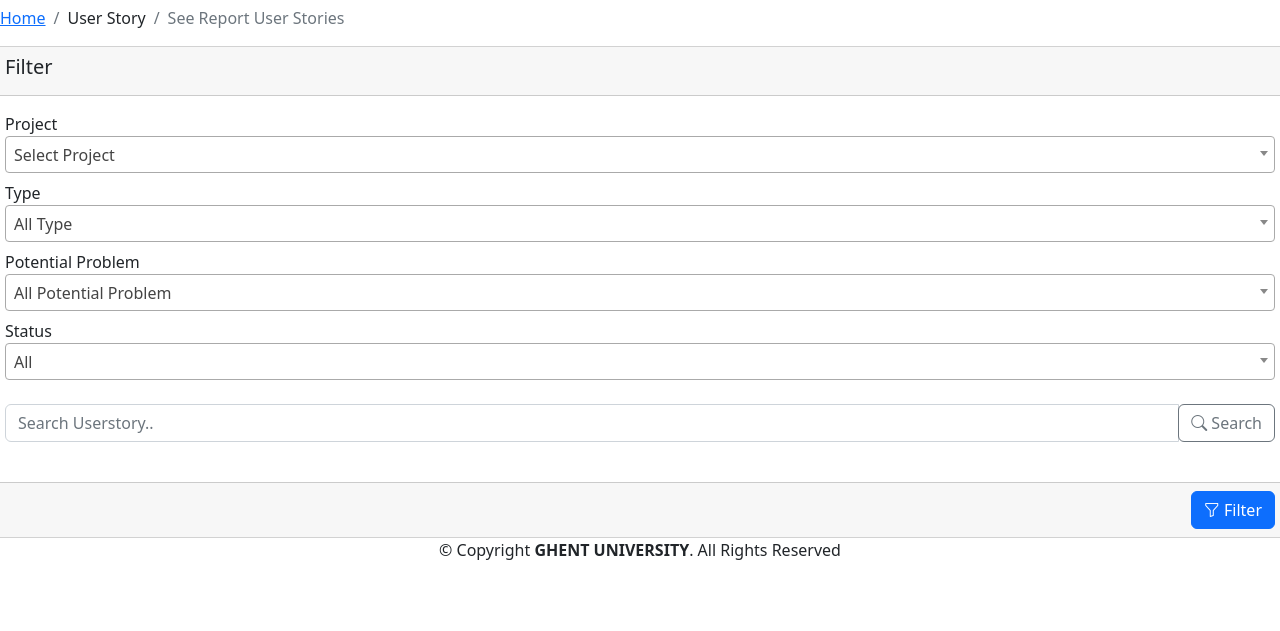
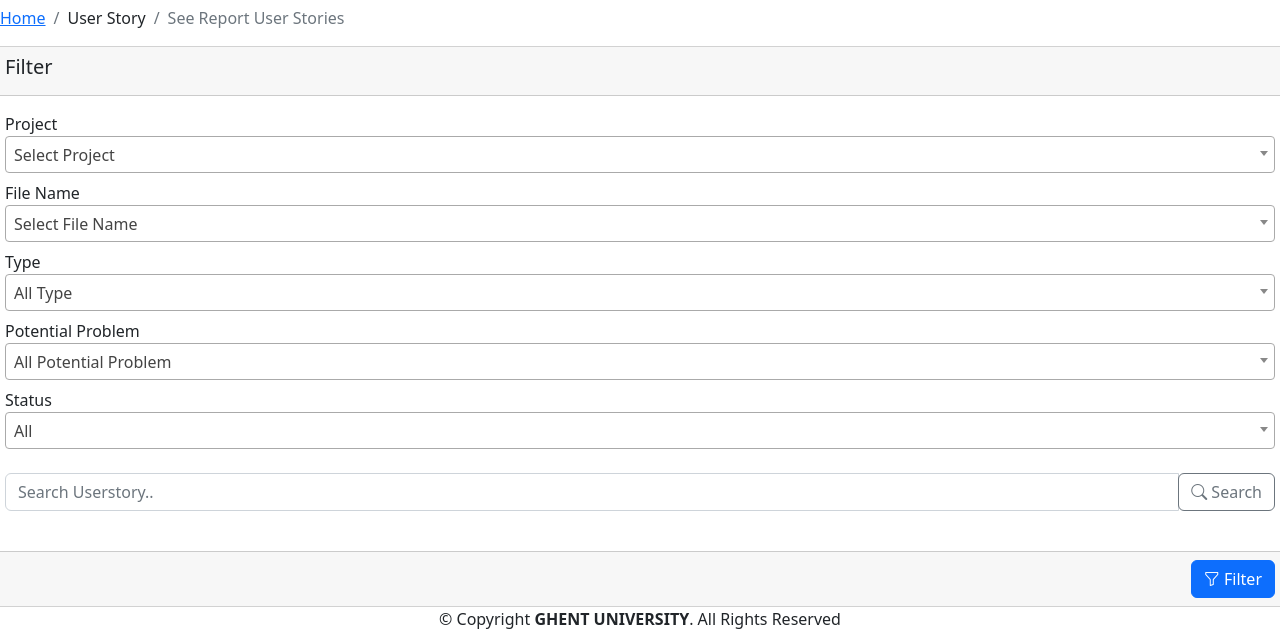
Before and after one commit to anisamna/one_page_ambiguity, a Django app: page /inputUS/report/list in a window 1280 px wide. Shown: the part 364-995 px from the top of the page. Before the commit the page ends 924 px from the top, so only its background shows below. Run offline with Django 4.2, Linux system fonts and the light colour scheme; the visitor is signed in with stand-in values (Sample User, id 1); data that the repository does not hold is empty; some libraries are stand-ins or nearby versions.

Commit message:
chore: update proses edit

```diff
--- a/inputUS/templates/inputUS/report_userstory_list.html
+++ b/inputUS/templates/inputUS/report_userstory_list.html
@@ -27,6 +27,16 @@
           <option value>Select Project</option>
           {% for item in project_list %}
           <option value="{{ item.id }}" {% if project_id == item.id %}selected{% endif %}>{{ item.Project_Name }}</option>
+          {% endfor %}
+        </select>
+      </div>
+
+      <div class="form-group mt-2">
+        <label for="filename_id">File Name</label>
+        <select name="filename_id" id="filename_id" class="form-control">
+          <option value>Select File Name</option>
+          {% for item in filename_list %}
+          <option value="{{ item.id }}" {% if filename_id == item.id %}selected{% endif %}>{{ item.US_File_Name }}</option>
           {% endfor %}
         </select>
       </div>
@@ -199,6 +209,19 @@
     url.searchParams.set('status', 1);
     window.location.href = url.search;
   })
+
+  $('select#filename_id').on('change', function(){
+    const value_project = $('select#project_id').val()
+    const value_filename = $('select#filename_id').val()
+    const url = new URL(window.location.href);
+    url.searchParams.set('project_id', value_project);
+    url.searchParams.set('filename_id', value_filename);
+    url.searchParams.delete('type');
+    url.searchParams.delete('potential_problem');
+    url.searchParams.set('status', 1);
+    window.location.href = url.search;
+  })
+
   $('select#type_id').on('change', function(){
     const value_type = $('select#type_id').val()
     const url = new URL(window.location.href);
--- a/inputUS/views.py
+++ b/inputUS/views.py
@@ -459,11 +459,16 @@ def view_report_userstory_list(request):
         "status_list": status_list,
     }
     project_id = request.GET.get("project_id", None)
+    filename_id = request.GET.get("filename_id", None)
     # status = request.GET.get('status', None)
     if project_id:
         userstory_list = UserStory_element.objects.filter(
             Project_Name_id=project_id, is_processed=True
         )
+        if filename_id:
+            userstory_list = userstory_list.filter(
+                UserStory_File_ID_id=filename_id
+            )
 
         if not request.user.is_superuser:
             userstory_list = userstory_list.filter(created_by=request.user)
@@ -504,6 +509,16 @@ def view_report_userstory_list(request):
         elif type_value in [ReportUserStory.ANALYS_TYPE.UNIQUENESS]:
             extra_context.update({"potential_problem_list": ((4, "Duplication"),)})
 
+
+        filename_list = US_Upload.objects.filter(
+            US_Project_Domain_id=project_id,
+            is_show=True
+        )
+        if not request.user.is_superuser:
+            filename_list = filename_list.filter(
+                created_by=request.user
+            )
+
         file_used_list = NameFileUsed.objects.filter(
             created_by=request.user, is_active=True
         )
@@ -516,11 +531,15 @@ def view_report_userstory_list(request):
             {
                 "userstory_list": userstory_list,
                 "project_id": int(project_id),
+                "filename_list": filename_list,
                 "type": int(request.GET.get("type", None))
                 if request.GET.get("type", None)
                 else None,
                 "status": int(request.GET.get("status", None))
                 if request.GET.get("status", None)
+                else None,
+                "filename_id": int(request.GET.get("filename_id"))
+                if request.GET.get("filename_id", None)
                 else None,
                 "potential_problem": int(request.GET.get("potential_problem", None))
                 if request.GET.get("potential_problem", None)
@@ -639,11 +658,7 @@ def edit_userstory(request, report_id):
             reportterms = userstory.reportterms_set.filter(
                 type=ReportUserStory.ANALYS_TYPE.CONCEPTUALLY
             )
-            print(reportuserstory.get_recommendation_type_display())
-            print(reportuserstory.classification)
             if reportterms.exists():
-                data = reportterms.last()
-                print(data)
                 extra_context.update({"reportterms": reportterms.last()})
             role_list = role_list.filter(
                 status=ReportUserStory.ANALYS_TYPE.CONCEPTUALLY
@@ -698,6 +713,7 @@ def edit_userstory(request, report_id):
                                 Project_Name=userstory.Project_Name,
                                 UserStory_File_ID=userstory.UserStory_File_ID,
                                 parent=userstory,
+                                created_by=request.user
                             )
                             AdjustedUserStory.objects.create(
                                 created_by=request.user,
@@ -748,6 +764,10 @@ def edit_userstory(request, report_id):
                         is_edit = True
                     if submit_type == "submit":
                         if is_edit:
+                            userstory.UserStory_Full_Text = new_userstory
+                            userstory.old_userstory = userstory.UserStory_Full_Text
+                            userstory.is_processed
+                            userstory.save()
                             AdjustedUserStory.objects.create(
                                 created_by=request.user,
                                 userstory=userstory,
```
